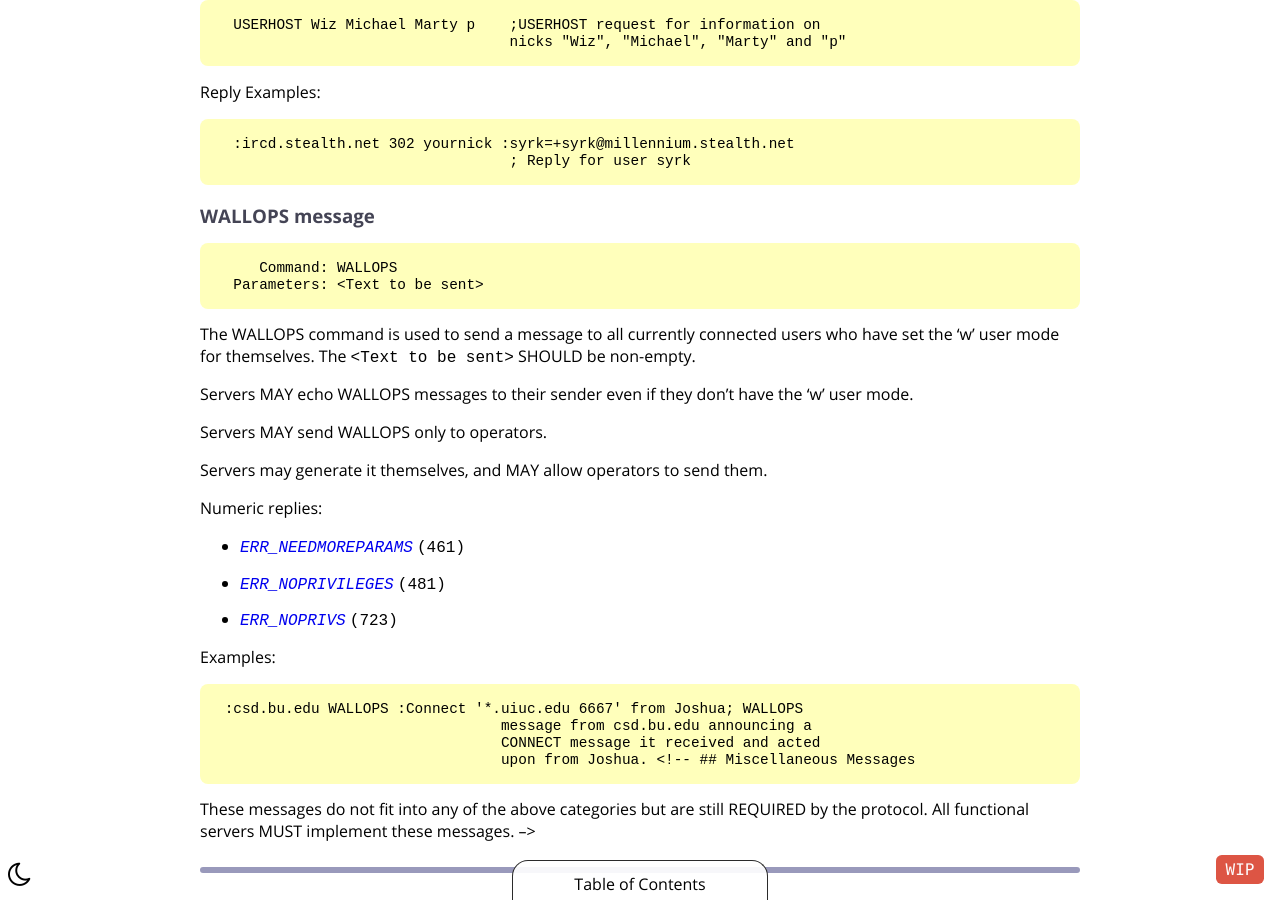
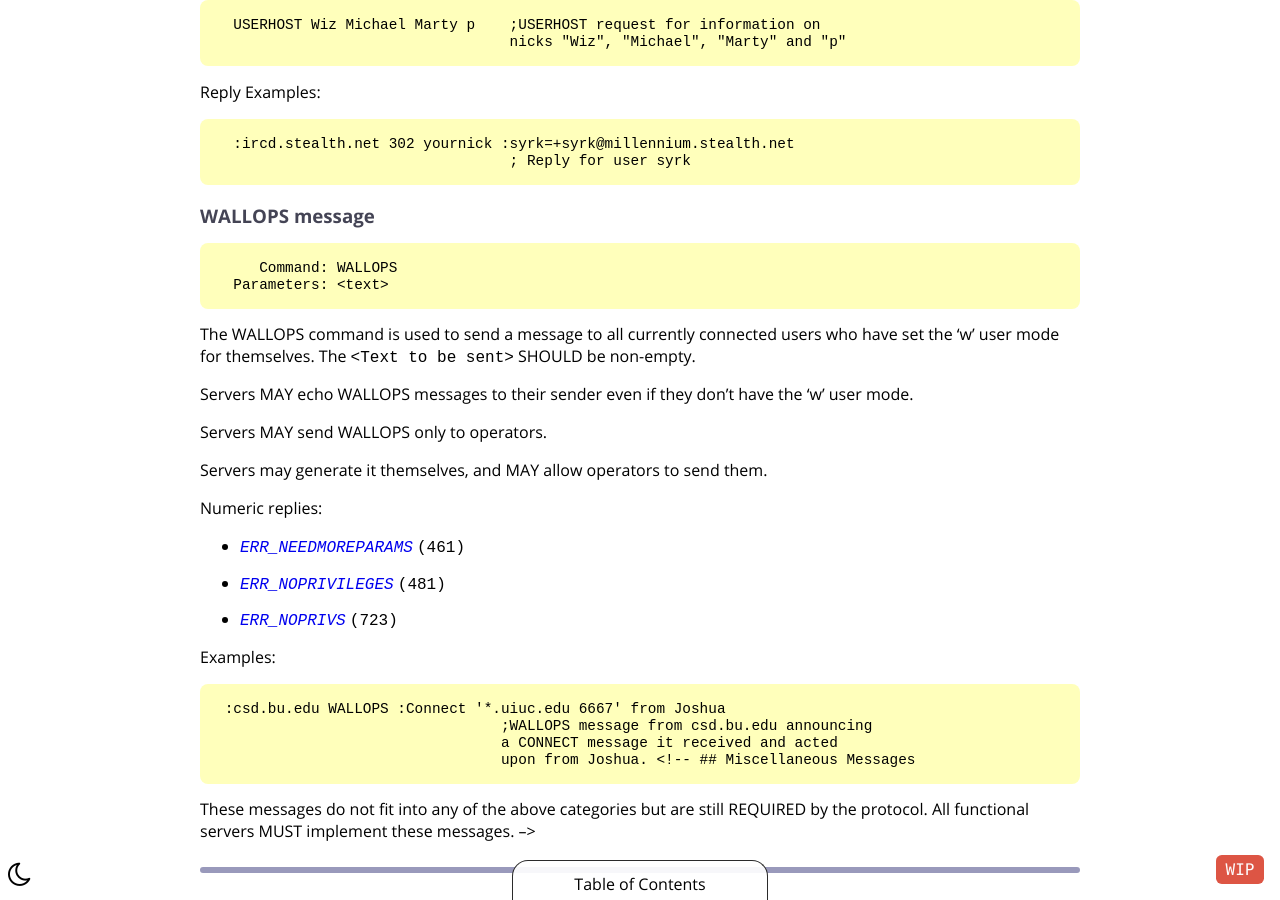
Before and after one commit to ircdocs/modern-irc, a Jekyll site: the page built from index.md, in a window 1280 px wide and 900 px high, scrolled down 37749 px. Built offline with Jekyll 4.4.1, drawn with Linux system fonts in a browser that asks for light colours; part of the change alters nothing that is shown.

Commit message:
apply @emersion's suggestions

```diff
--- a/index.md
+++ b/index.md
@@ -1495,7 +1495,7 @@ Reply Examples:
 ### WALLOPS message
 
          Command: WALLOPS
-      Parameters: <Text to be sent>
+      Parameters: <text>
 
 The WALLOPS command is used to send a message to all currently connected users who have set the 'w' user mode for themselves.
 The `<Text to be sent>` SHOULD be non-empty.
@@ -1514,9 +1514,9 @@ Numeric replies:
 
 Examples:
 
-     :csd.bu.edu WALLOPS :Connect '*.uiuc.edu 6667' from Joshua; WALLOPS
-                                     message from csd.bu.edu announcing a
-                                     CONNECT message it received and acted
+     :csd.bu.edu WALLOPS :Connect '*.uiuc.edu 6667' from Joshua
+                                     ;WALLOPS message from csd.bu.edu announcing
+                                     a CONNECT message it received and acted
                                      upon from Joshua.
 <!--
 ## Miscellaneous Messages
```
